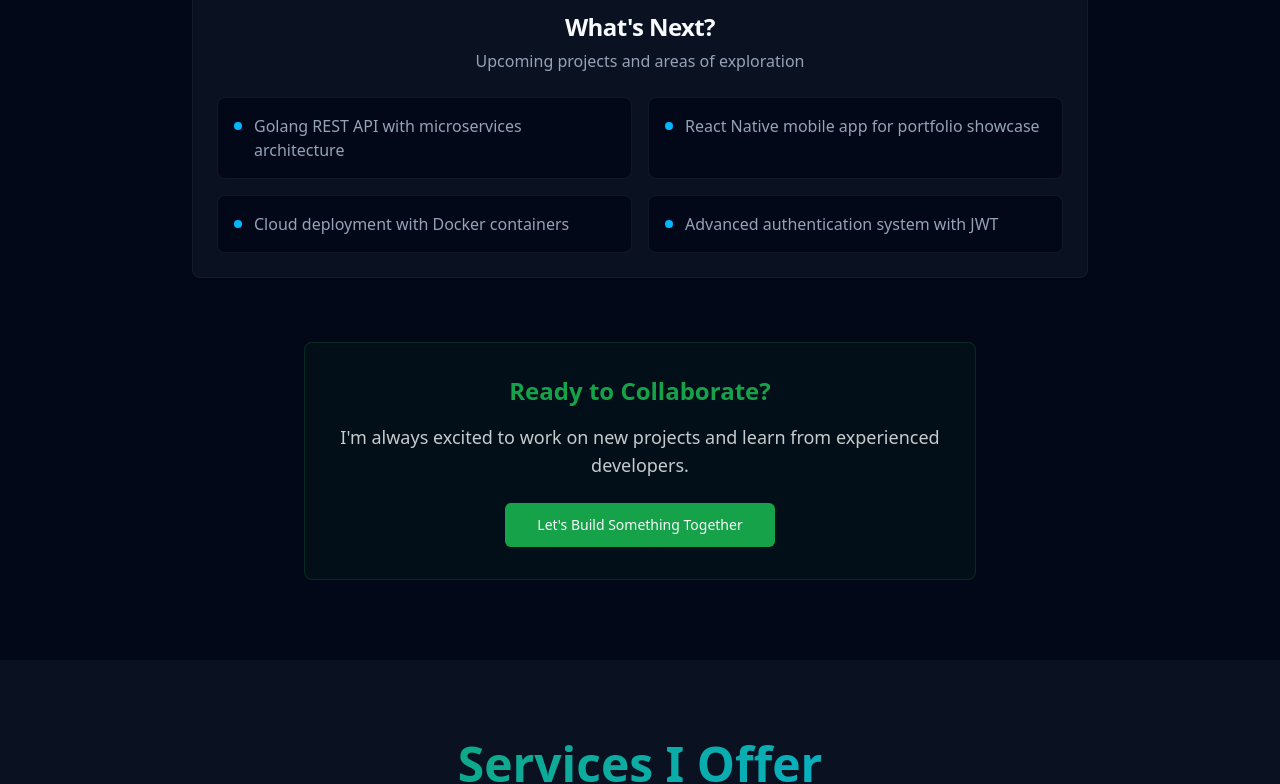
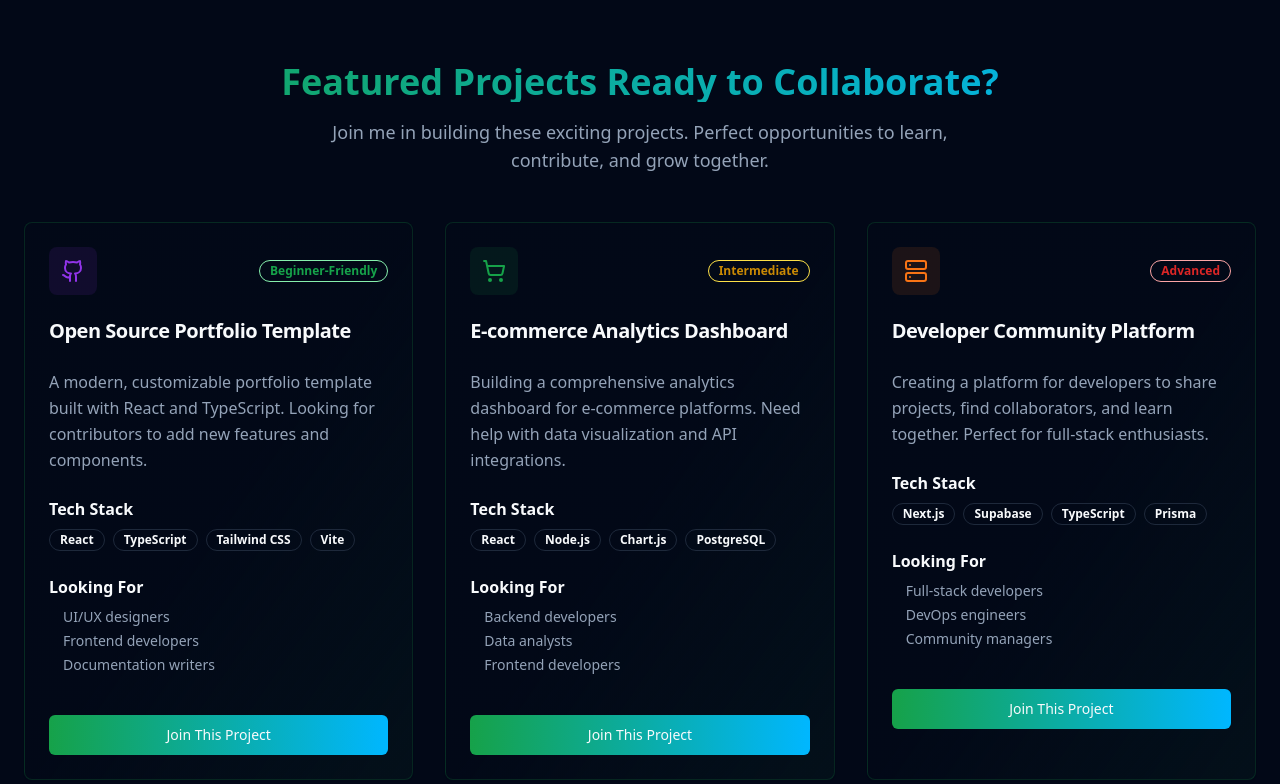
Before and after one commit to rakes-dev/MyPortfolio, a React (Vite) app: page / in a window 1280 px wide. Shown: the part 3916-4700 px from the top of the page. Built offline with nearby package versions, Linux system fonts and the light colour scheme.

Commit message:
Add collaboration projects section with details on open source contributions

```diff
--- a/src/components/Projects.tsx
+++ b/src/components/Projects.tsx
@@ -49,6 +49,39 @@ const Projects = () => {
       color: "text-tech-orange",
       bgColor: "bg-tech-orange/10",
       status: "Completed"
+    }
+  ];
+
+  const collaborationProjects = [
+    {
+      title: "Open Source Portfolio Template",
+      description: "A modern, customizable portfolio template built with React and TypeScript. Looking for contributors to add new features and components.",
+      tech: ["React", "TypeScript", "Tailwind CSS", "Vite"],
+      lookingFor: ["UI/UX designers", "Frontend developers", "Documentation writers"],
+      difficulty: "Beginner-Friendly",
+      icon: Github,
+      color: "text-tech-purple",
+      bgColor: "bg-tech-purple/10"
+    },
+    {
+      title: "E-commerce Analytics Dashboard",
+      description: "Building a comprehensive analytics dashboard for e-commerce platforms. Need help with data visualization and API integrations.",
+      tech: ["React", "Node.js", "Chart.js", "PostgreSQL"],
+      lookingFor: ["Backend developers", "Data analysts", "Frontend developers"],
+      difficulty: "Intermediate",
+      icon: ShoppingCart,
+      color: "text-primary",
+      bgColor: "bg-primary/10"
+    },
+    {
+      title: "Developer Community Platform",
+      description: "Creating a platform for developers to share projects, find collaborators, and learn together. Perfect for full-stack enthusiasts.",
+      tech: ["Next.js", "Supabase", "TypeScript", "Prisma"],
+      lookingFor: ["Full-stack developers", "DevOps engineers", "Community managers"],
+      difficulty: "Advanced",
+      icon: Server,
+      color: "text-tech-orange",
+      bgColor: "bg-tech-orange/10"
     }
   ];
 
@@ -120,7 +153,7 @@ const Projects = () => {
                 </div>
 
                 {/* Action Buttons */}
-                {/* <div className="flex gap-2 pt-4">
+                <div className="flex gap-2 pt-4">
                   <Button size="sm" variant="outline" className="flex-1 hover:bg-primary/10">
                     <Github className="mr-2 h-4 w-4" />
                     Code
@@ -129,10 +162,84 @@ const Projects = () => {
                     <ExternalLink className="mr-2 h-4 w-4" />
                     Demo
                   </Button>
-                </div> */}
+                </div>
               </CardContent>
             </Card>
           ))}
+        </div>
+
+        {/* Featured Projects Ready to Collaborate */}
+        <div className="mb-16">
+          <div className="text-center mb-12">
+            <h3 className="text-3xl lg:text-4xl font-bold mb-4 bg-gradient-to-r from-primary to-tech-blue bg-clip-text text-transparent">
+              Featured Projects Ready to Collaborate?
+            </h3>
+            <p className="text-lg text-muted-foreground max-w-2xl mx-auto">
+              Join me in building these exciting projects. Perfect opportunities to learn, contribute, and grow together.
+            </p>
+          </div>
+
+          <div className="grid lg:grid-cols-3 gap-8">
+            {collaborationProjects.map((project, index) => (
+              <Card key={index} className="bg-gradient-to-br from-card via-card to-primary/5 border-primary/20 hover:shadow-glow transition-all duration-300 animate-fade-in group"
+                    style={{ animationDelay: `${index * 0.15}s` }}>
+                <CardHeader>
+                  <div className="flex items-center justify-between mb-4">
+                    <div className={`w-12 h-12 ${project.bgColor} rounded-lg flex items-center justify-center`}>
+                      <project.icon className={`h-6 w-6 ${project.color}`} />
+                    </div>
+                    <Badge variant="outline" className={`text-xs border-primary/30 ${
+                      project.difficulty === "Beginner-Friendly" ? "text-green-600 border-green-300" :
+                      project.difficulty === "Intermediate" ? "text-yellow-600 border-yellow-300" :
+                      "text-red-600 border-red-300"
+                    }`}>
+                      {project.difficulty}
+                    </Badge>
+                  </div>
+                  <CardTitle className="text-xl font-bold text-foreground group-hover:text-primary transition-colors">
+                    {project.title}
+                  </CardTitle>
+                </CardHeader>
+                <CardContent className="space-y-6">
+                  <p className="text-muted-foreground leading-relaxed">
+                    {project.description}
+                  </p>
+
+                  {/* Tech Stack */}
+                  <div>
+                    <h4 className="font-semibold text-foreground mb-2">Tech Stack</h4>
+                    <div className="flex flex-wrap gap-2">
+                      {project.tech.map((tech, techIndex) => (
+                        <Badge key={techIndex} variant="outline" className="text-xs">
+                          {tech}
+                        </Badge>
+                      ))}
+                    </div>
+                  </div>
+
+                  {/* Looking For */}
+                  <div>
+                    <h4 className="font-semibold text-foreground mb-2">Looking For</h4>
+                    <ul className="space-y-1">
+                      {project.lookingFor.map((role, roleIndex) => (
+                        <li key={roleIndex} className="text-sm text-muted-foreground flex items-start gap-2">
+                          <div className={`w-1.5 h-1.5 ${project.color} rounded-full mt-2 flex-shrink-0`}></div>
+                          {role}
+                        </li>
+                      ))}
+                    </ul>
+                  </div>
+
+                  {/* Collaboration Button */}
+                  <div className="pt-4">
+                    <Button className="w-full bg-gradient-to-r from-primary to-tech-blue hover:from-primary/90 hover:to-tech-blue/90">
+                      Join This Project
+                    </Button>
+                  </div>
+                </CardContent>
+              </Card>
+            ))}
+          </div>
         </div>
 
         {/* Upcoming Projects */}
```
